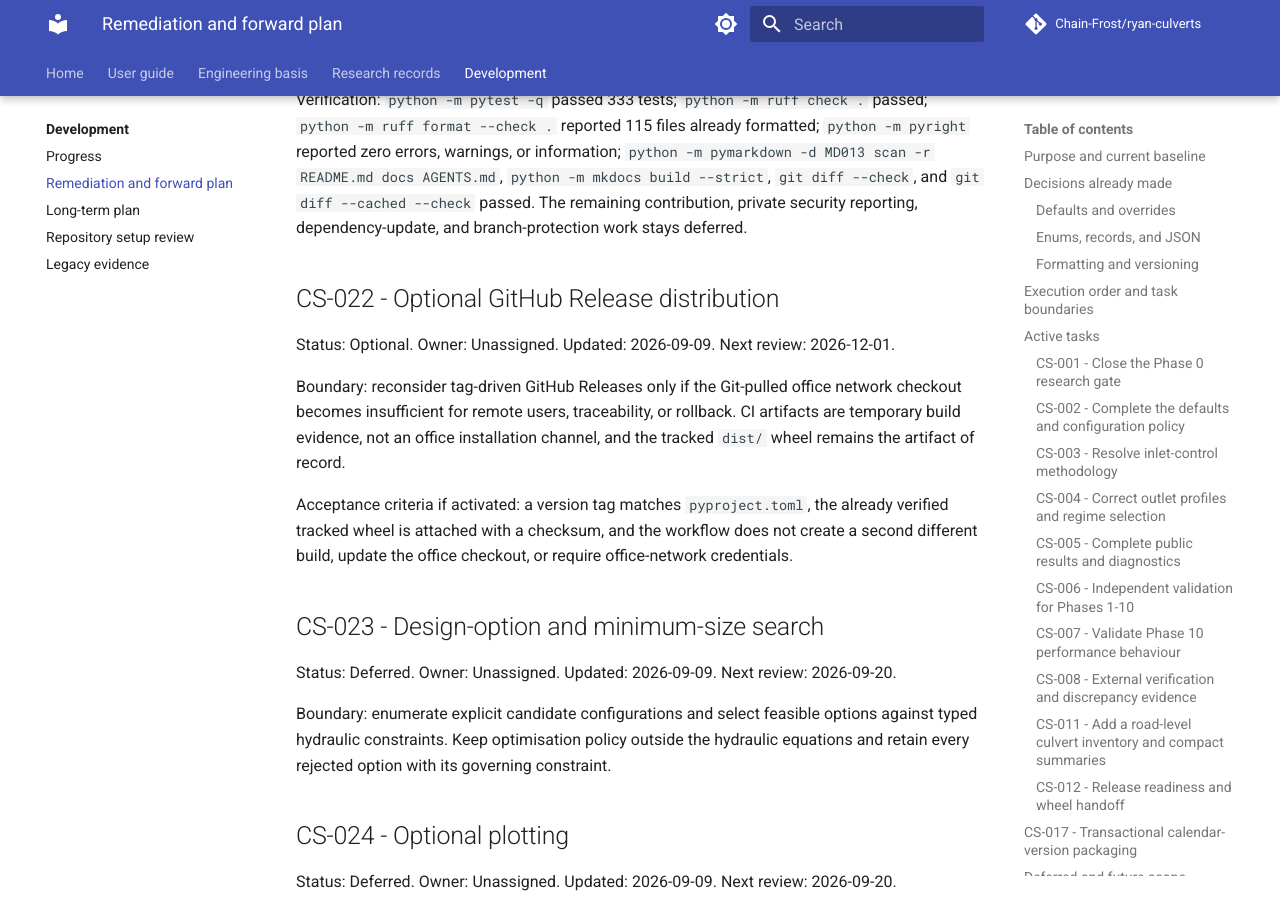
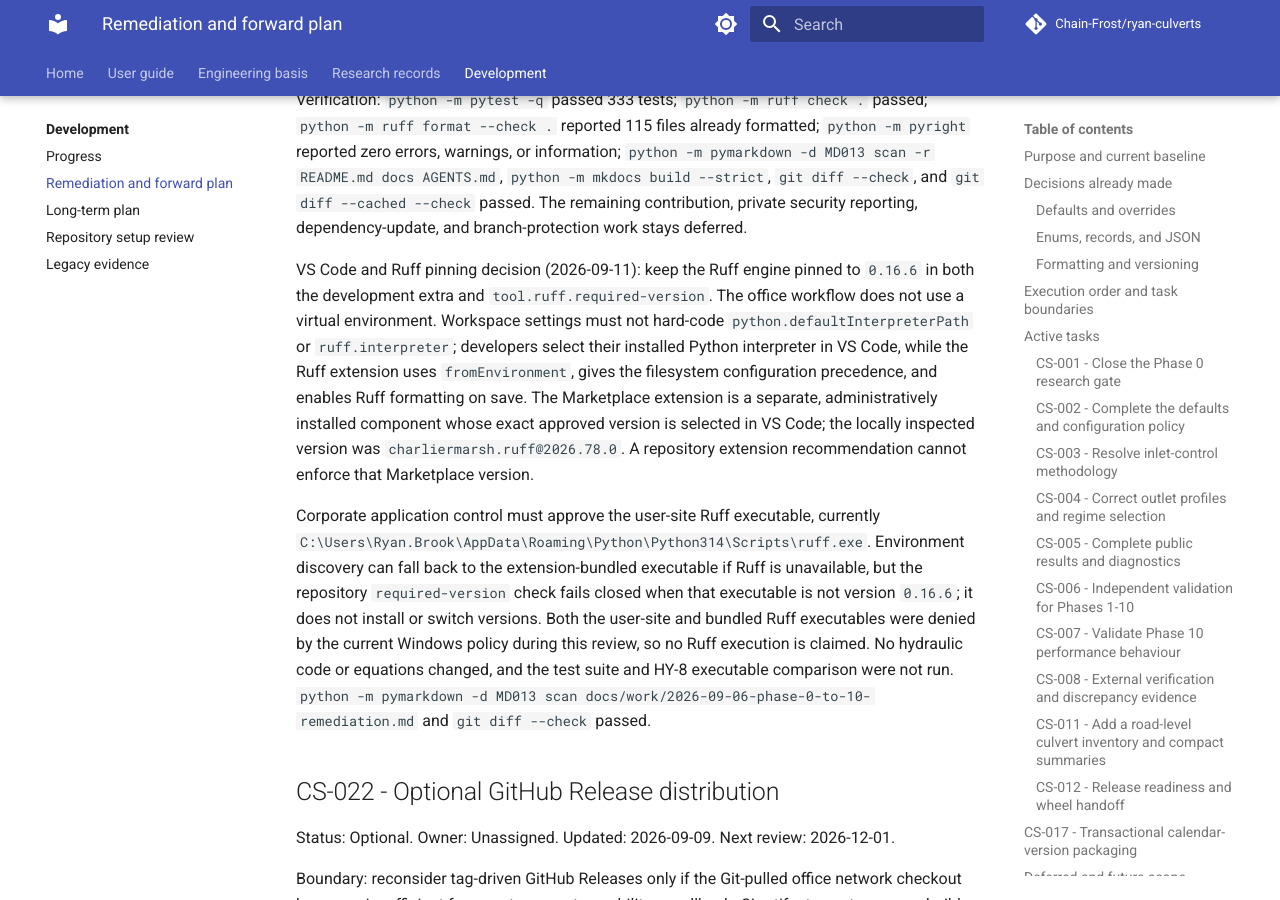
Before and after one commit to Chain-Frost/ryan-culverts, an MkDocs documentation site: the page built from docs/work/2026-09-06-phase-0-to-10-remediation.md, in a window 1280 px wide and 900 px high, scrolled down 24010 px. Built offline with MkDocs 1.6.1 and Material for MkDocs 9.7.7, drawn with Linux system fonts in a browser that asks for light colours; comment, search, counter and statistics services are not loaded.

Commit message:
ruff items

```diff
--- a/docs/work/2026-09-06-phase-0-to-10-remediation.md
+++ b/docs/work/2026-09-06-phase-0-to-10-remediation.md
@@ -946,6 +946,27 @@ scan -r README.md docs AGENTS.md`, `python -m mkdocs build --strict`, `git diff
 and `git diff --cached --check` passed. The remaining contribution, private security
 reporting, dependency-update, and branch-protection work stays deferred.
 
+VS Code and Ruff pinning decision (2026-09-11): keep the Ruff engine pinned to `0.16.6`
+in both the development extra and `tool.ruff.required-version`. The office workflow does
+not use a virtual environment. Workspace settings must not hard-code
+`python.defaultInterpreterPath` or `ruff.interpreter`; developers select their installed
+Python interpreter in VS Code, while the Ruff extension uses `fromEnvironment`, gives the
+filesystem configuration precedence, and enables Ruff formatting on save. The
+Marketplace extension is a separate, administratively installed component whose exact
+approved version is selected in VS Code; the locally inspected version was
+`charliermarsh.ruff@2026.78.0`. A repository extension recommendation cannot enforce that
+Marketplace version.
+
+Corporate application control must approve the user-site Ruff executable, currently
+`C:\Users\Ryan.Brook\AppData\Roaming\Python\Python314\Scripts\ruff.exe`. Environment
+discovery can fall back to the extension-bundled executable if Ruff is unavailable, but
+the repository `required-version` check fails closed when that executable is not version
+`0.16.6`; it does not install or switch versions. Both the user-site and bundled Ruff
+executables were denied by the current Windows policy during this review, so no Ruff
+execution is claimed. No hydraulic code or equations changed, and the test suite and HY-8
+executable comparison were not run. `python -m pymarkdown -d MD013 scan
+docs/work/2026-09-06-phase-0-to-10-remediation.md` and `git diff --check` passed.
+
 ## CS-022 - Optional GitHub Release distribution
 
 Status: Optional. Owner: Unassigned. Updated: 2026-09-09. Next review: 2026-12-01.
```
Also changed, not shown: docs/releases/README.md (+10 -6 lines), docs/work/README.md (+1 -1 lines).
